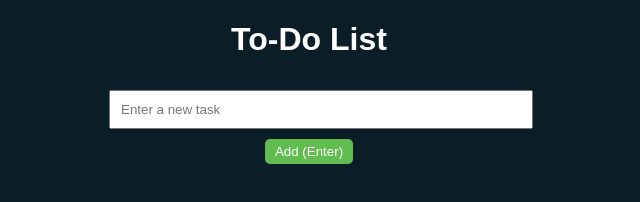
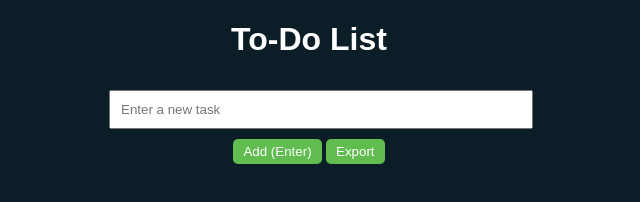
Before and after one commit to dusanmitrovic98/web-todo-version-2, a plain HTML site: page index.html in a window 1280 px wide. Shown: the whole page, without its empty margins (331-971 px from the left). Drawn offline with Linux system fonts and the light colour scheme.

Commit message:
Update index.html

```diff
--- a/index.html
+++ b/index.html
@@ -95,3 +95,4 @@
         <h1>To-Do List</h1>
         <input type="text" id="task" placeholder="Enter a new task" onkeydown="if(event.key === 'Enter') addTask()">
         <button class="add-button" onclick="addTask()">Add (Enter)</button>
+        <button class="add-button" onclick="exportTasks()">Export</button>
```
